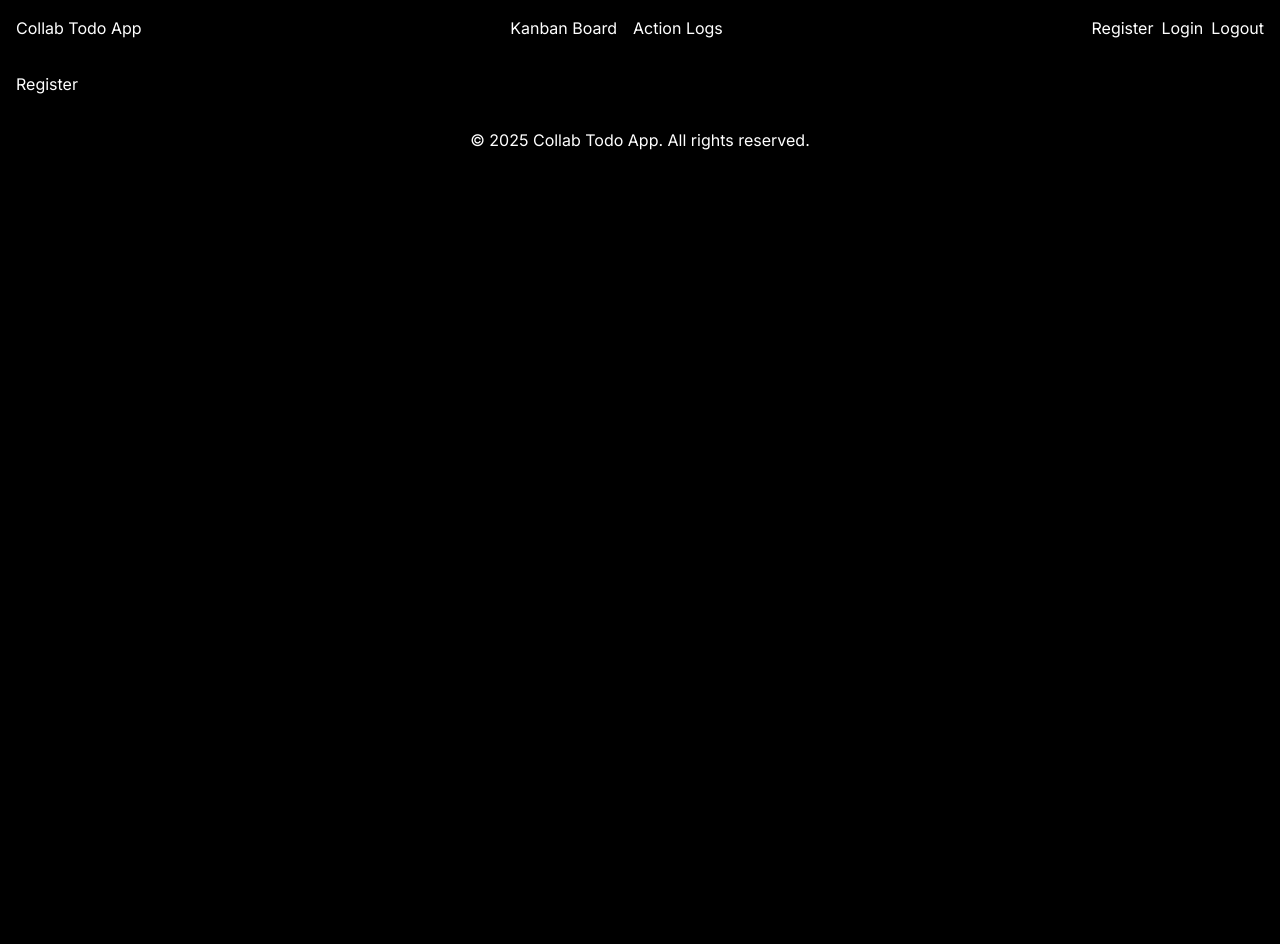
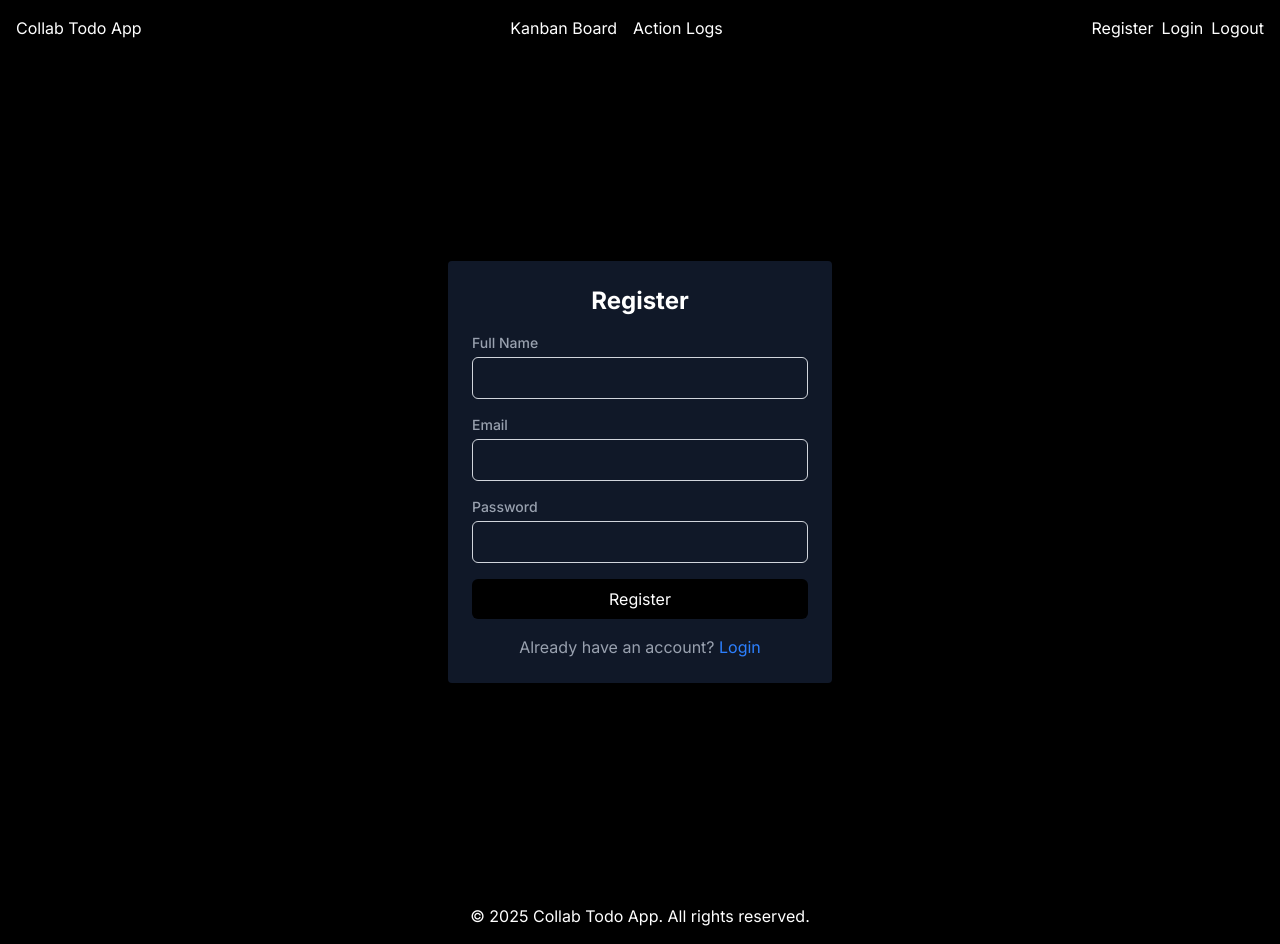
Before and after one commit to Khanr7433/collab-todo-app, a React (Vite) app in the folder frontend/: page /register in a window 1280 px wide. Before the commit the page ends 800 px from the top, so only its background shows below. Built offline with nearby package versions, Linux system fonts and the light colour scheme; a web font is replaced by a local one.

Commit message:
Refactor authentication context and implment api calls

```diff
--- a/frontend/src/context/AuthContext.js
+++ b/frontend/src/context/AuthContext.jsx
@@ -1,4 +1,5 @@
 import { createContext, useContext, useState, useEffect } from "react";
+import React from "react";
 
 const AuthContext = createContext();
 
--- a/frontend/src/main.jsx
+++ b/frontend/src/main.jsx
@@ -3,9 +3,12 @@ import { StrictMode } from "react";
 import { createRoot } from "react-dom/client";
 import "./index.css";
 import App from "./App.jsx";
+import { AuthProvider } from "./context/AuthContext.jsx";
 
 createRoot(document.getElementById("root")).render(
   <StrictMode>
-    <App />
+    <AuthProvider>
+      <App />
+    </AuthProvider>
   </StrictMode>
 );
--- a/frontend/src/pages/Login.jsx
+++ b/frontend/src/pages/Login.jsx
@@ -1,7 +1,75 @@
-import React from "react";
+import React, { useState } from "react";
 
 const Login = () => {
-  return <div className="container mx-auto p-4 max-w-7xl">Login</div>;
+  const [userData, setUserData] = useState({
+    email: "",
+    password: "",
+  });
+
+  const handleSubmit = (e) => {
+    e.preventDefault();
+    console.log("User Data Submitted:", userData);
+  };
+
+  return (
+    <div className="container mx-auto p-4 max-w-7xl">
+      <div className="flex items-center justify-center min-h-screen">
+        <form className="p-6 rounded shadow-md bg-gray-900 w-full max-w-sm">
+          <h1 className="text-2xl font-bold mb-4 text-white text-center">
+            Login
+          </h1>
+          <div className="mb-4">
+            <label
+              htmlFor="email"
+              className="block text-sm font-medium text-gray-400"
+            >
+              Email
+            </label>
+            <input
+              type="email"
+              id="email"
+              value={userData.email}
+              onChange={(e) =>
+                setUserData({ ...userData, email: e.target.value })
+              }
+              className="mt-1 block w-full border border-gray-300 rounded-md p-2"
+            />
+          </div>
+          <div className="mb-4">
+            <label
+              htmlFor="password"
+              className="block text-sm font-medium text-gray-400"
+            >
+              Password
+            </label>
+            <input
+              type="password"
+              id="password"
+              value={userData.password}
+              onChange={(e) =>
+                setUserData({ ...userData, password: e.target.value })
+              }
+              className="mt-1 block w-full border border-gray-300 rounded-md p-2"
+            />
+          </div>
+
+          <button
+            type="submit"
+            className="w-full bg-black text-white p-2 rounded-md"
+            onClick={handleSubmit}
+          >
+            Login
+          </button>
+          <p className="mt-4 text-center text-gray-400">
+            Don't have an account?{" "}
+            <a href="/register" className="text-blue-500 hover:underline">
+              Register
+            </a>
+          </p>
+        </form>
+      </div>
+    </div>
+  );
 };
 
 export default Login;
--- a/frontend/src/pages/Register.jsx
+++ b/frontend/src/pages/Register.jsx
@@ -1,7 +1,93 @@
-import React from "react";
+import React, { useState } from "react";
 
 const Register = () => {
-  return <div className="container mx-auto p-4 max-w-7xl">Register</div>;
+  const [userData, setUserData] = useState({
+    fullName: "",
+    email: "",
+    password: "",
+  });
+
+  const handleSubmit = (e) => {
+    e.preventDefault();
+    console.log("User Data Submitted:", userData);
+  };
+
+  return (
+    <div className="container mx-auto p-4 max-w-7xl">
+      <div className="flex items-center justify-center min-h-screen">
+        <form className="p-6 rounded shadow-md bg-gray-900 w-full max-w-sm">
+          <h1 className="text-2xl font-bold mb-4 text-white text-center">
+            Register
+          </h1>
+          <div className="mb-4">
+            <label
+              htmlFor="email"
+              className="block text-sm font-medium text-gray-400"
+            >
+              Full Name
+            </label>
+            <input
+              type="text"
+              id="fullName"
+              value={userData.fullName}
+              onChange={(e) =>
+                setUserData({ ...userData, fullName: e.target.value })
+              }
+              className="mt-1 block w-full border border-gray-300 rounded-md p-2"
+            />
+          </div>
+          <div className="mb-4">
+            <label
+              htmlFor="email"
+              className="block text-sm font-medium text-gray-400"
+            >
+              Email
+            </label>
+            <input
+              type="email"
+              id="email"
+              value={userData.email}
+              onChange={(e) =>
+                setUserData({ ...userData, email: e.target.value })
+              }
+              className="mt-1 block w-full border border-gray-300 rounded-md p-2"
+            />
+          </div>
+          <div className="mb-4">
+            <label
+              htmlFor="password"
+              className="block text-sm font-medium text-gray-400"
+            >
+              Password
+            </label>
+            <input
+              type="password"
+              id="password"
+              value={userData.password}
+              onChange={(e) =>
+                setUserData({ ...userData, password: e.target.value })
+              }
+              className="mt-1 block w-full border border-gray-300 rounded-md p-2"
+            />
+          </div>
+
+          <button
+            type="submit"
+            className="w-full bg-black text-white p-2 rounded-md"
+            onClick={handleSubmit}
+          >
+            Register
+          </button>
+          <p className="mt-4 text-center text-gray-400">
+            Already have an account?{" "}
+            <a href="/login" className="text-blue-500 hover:underline">
+              Login
+            </a>
+          </p>
+        </form>
+      </div>
+    </div>
+  );
 };
 
 export default Register;
--- /dev/null
+++ b/frontend/src/services/actionLogApi.js
@@ -0,0 +1,5 @@
+import API from "./apiHandler.js";
+
+const getActionLogs = () => API.get("/actionlogs/getlogs");
+
+export { getActionLogs };
--- /dev/null
+++ b/frontend/src/services/apiHandler.js
@@ -0,0 +1,11 @@
+import axios from "axios";
+
+const API = axios.create({ baseURL: import.meta.env.VITE_API_URL });
+
+API.interceptors.request.use((config) => {
+  const user = JSON.parse(localStorage.getItem("user"));
+  if (user?.token) config.headers.Authorization = `Bearer ${user.token}`;
+  return config;
+});
+
+export default API;
--- /dev/null
+++ b/frontend/src/services/authApi.js
@@ -0,0 +1,7 @@
+import API from "./apiHandler.js";
+
+const registerUser = (data) => API.post("/auth/register", data);
+const loginUser = (data) => API.post("/auth/login", data);
+const logoutUser = () => API.post("/auth/logout");
+
+export { registerUser, loginUser, logoutUser };
--- /dev/null
+++ b/frontend/src/services/taskApi.js
@@ -0,0 +1,18 @@
+import API from "./apiHandler.js";
+
+const fetchTasks = () => API.get("/tasks/gettask");
+const createTask = (data) => API.post("/tasks/createtask", data);
+const updateTask = (id, data) => API.patch(`/tasks/updatetask/${id}`, data);
+const updateTaskStatus = (id, status) =>
+  API.patch(`/tasks/updatetaskstatus/${id}`, { status });
+const deleteTask = (id) => API.delete(`/tasks/deletetask/${id}`);
+const smartAssign = (id) => API.post(`/tasks/assigntask/${id}`);
+
+export {
+  fetchTasks,
+  createTask,
+  updateTask,
+  updateTaskStatus,
+  deleteTask,
+  smartAssign,
+};
```
